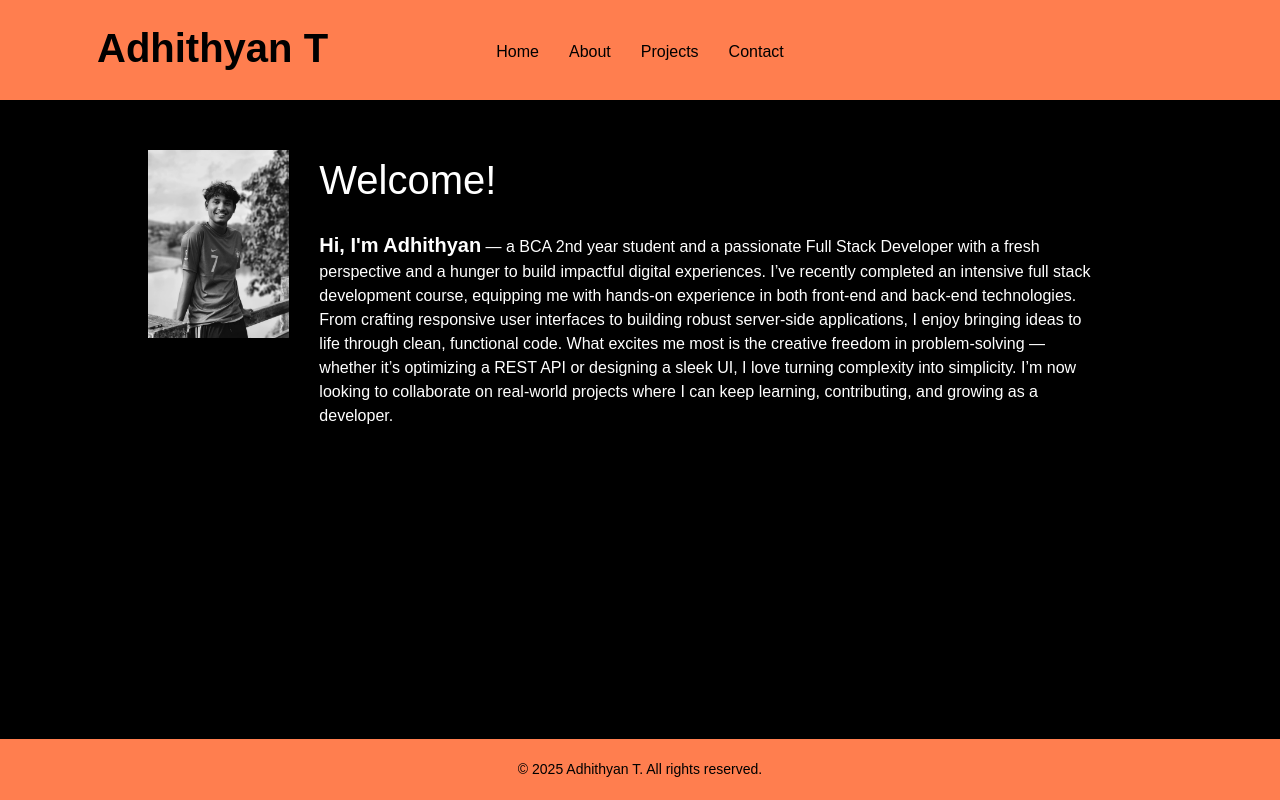
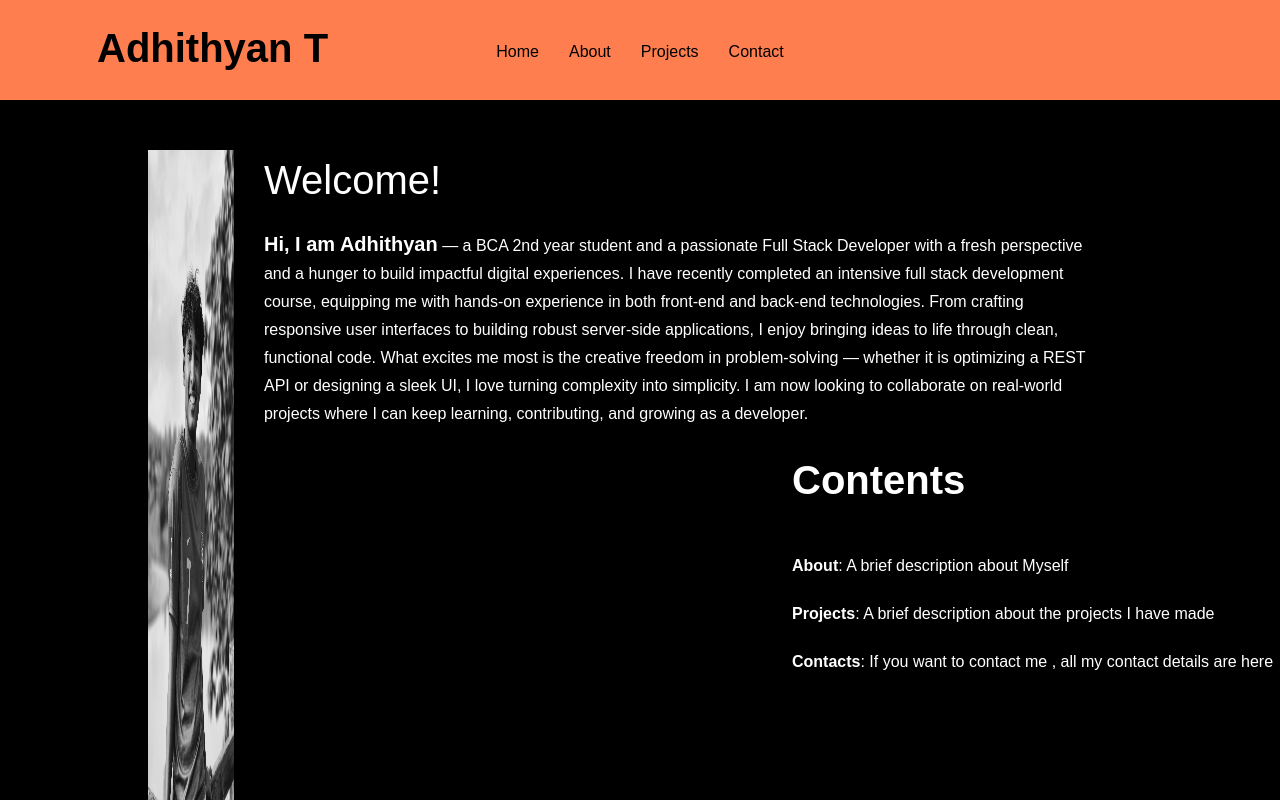
Before and after one commit to Adhiithyann/adhi-portfolio, a Next.js app: page / in a window 1280 px wide. Shown: the top 800 px of the page. Built offline with nearby package versions, Linux system fonts and the light colour scheme.

Commit message:
all changed

```diff
--- a/src/app/about/globals.css
+++ b/src/app/about/globals.css
@@ -15,7 +15,7 @@ body {
 
 header {
   background-color: #ff7e4f;
-  color: #ffffff;
+  color: #000000;
   padding: 10px 0;
   text-align: center;
   height: 100px;
@@ -37,7 +37,7 @@ header nav ul li {
 }
 
 header nav ul li a {
-  color: #ffffff;
+  color: #000000;
   text-decoration: none;
 }
 
@@ -50,7 +50,7 @@ h1 {
   background-color: #ff7e4f  ;
   text-align: center;
   padding: 20px 0;
-  color: white;
+  color: rgb(0, 0, 0);
   font-size: 14px;
 }
 
@@ -69,6 +69,14 @@ footer p {
 
 .skill{
   position: absolute;
+  top: 515px;
+  left: 212px;
+}
+.line{
+  line-height: 28px;
+}
+.education{
+  position: absolute;
   top: 330px;
   left: 212px;
 }
--- a/src/app/about/page.js
+++ b/src/app/about/page.js
@@ -36,24 +36,33 @@ export default function about() {
 
       <div className="para">
         <h1><strong>Hii , I Am Adhithyan T</strong></h1>
-        <p>
+        <p className='line'><strong>
              a BCA 2nd year
             student and a passionate Full Stack Developer with a fresh
             perspective and a hunger to build impactful digital experiences.
-            I’ve recently completed an intensive full stack development course,
+            I have recently completed an intensive full stack development course,
             equipping me with hands-on experience in both front-end and back-end
             technologies. From crafting responsive user interfaces to building
             robust server-side applications, I enjoy bringing ideas to life
             through clean, functional code. What excites me most is the creative
-            freedom in problem-solving — whether it’s optimizing a REST API or
-            designing a sleek UI, I love turning complexity into simplicity. I’m
+            freedom in problem-solving — whether it is optimizing a REST API or
+            designing a sleek UI, I love turning complexity into simplicity. I am
             now looking to collaborate on real-world projects where I can keep
-            learning, contributing, and growing as a developer.
+            learning, contributing, and growing as a developer.</strong>
           </p>
+      </div>
+      <div className='education'>
+        <h1><strong>My Education</strong></h1>
+        <p className='line'>
+          Currently I am studying at  <strong>Jamia Nadwiyya Arts & Science College</strong> , As a 2nd year BCA student <br/>
+          And from <strong>Talrop Techies Park</strong> I am completing a <strong>full stack developer course </strong> <br/>
+          I have studied <strong> German Language</strong> From <strong>Bristol International Academy , Vytilla</strong>
+
+        </p>
       </div>
       <div className='skill'>
           <h1><strong>My Skills</strong></h1>
-          <p>
+          <p className='line'>
             I have hands-on experience in web development with a solid foundation in <strong>HTML</strong> and <strong>CSS </strong>for creating responsive and structured layouts. I'm proficient in <strong>Python</strong> and have worked extensively with the <strong>Django</strong> <br/>framework for building robust backend systems and APIs. On the frontend, I use <strong>React.js</strong> to create interactive user interfaces and have also worked with <strong>Next.js</strong> for building full-stack and server-rendered <br/>React applications.
           </p>
       </div>
--- a/src/app/contact/globals.css
+++ b/src/app/contact/globals.css
@@ -58,3 +58,7 @@ h1 {
   top: 125px;
   left: 200px;
 }
+.tdec{
+  text-decoration: none;
+  color: inherit;
+}
--- a/src/app/contact/page.js
+++ b/src/app/contact/page.js
@@ -49,6 +49,7 @@ export default function Contact() {
             href="https://github.com/Adhiithyann"
             target="_blank"
             rel="noopener noreferrer"
+            className="tdec"
           >
            : Adhithyan T
           </a>
@@ -61,6 +62,7 @@ export default function Contact() {
             href="https://www.linkedin.com/in/adhithyan-t-73206a365/"
             target="_blank"
             rel="noopener noreferrer"
+            className="tdec"
           >
            : Adhithyan T
           </a>
@@ -73,6 +75,7 @@ export default function Contact() {
             href="https://www.instagram.com/adhith.yann/"
             target="_blank"
             rel="noopener noreferrer"
+            className="tdec"
           >
            : adhith.yann
           </a>
--- a/src/app/globals.css
+++ b/src/app/globals.css
@@ -1,4 +1,4 @@
-@import "tailwindcss";
+@import url(tailwindcss);
 
 html, body {
   height: 100%;
@@ -111,3 +111,16 @@ footer p {
 .image{
   margin: 30px 0px 0px 0px ;
 }
+.photo{
+  height: 730px;
+  width: 550px;
+}
+
+.content{
+  position: absolute;
+  top: 450px;
+  left: 792px;
+}
+#line{
+  line-height: 28px;
+}
--- a/src/app/page.js
+++ b/src/app/page.js
@@ -48,23 +48,28 @@ export default function Home() {
 
 
 
-          <p>
-            <strong className="Adhi">Hi, I'm Adhithyan</strong> — a BCA 2nd year
+          <p id="line">
+            <strong className="Adhi">Hi, I am Adhithyan</strong> — a BCA 2nd year
             student and a passionate Full Stack Developer with a fresh
             perspective and a hunger to build impactful digital experiences.
-            I’ve recently completed an intensive full stack development course,
+            I have recently completed an intensive full stack development course,
             equipping me with hands-on experience in both front-end and back-end
             technologies. From crafting responsive user interfaces to building
             robust server-side applications, I enjoy bringing ideas to life
             through clean, functional code. What excites me most is the creative
-            freedom in problem-solving — whether it’s optimizing a REST API or
-            designing a sleek UI, I love turning complexity into simplicity. I’m
+            freedom in problem-solving — whether it is optimizing a REST API or
+            designing a sleek UI, I love turning complexity into simplicity. I am
             now looking to collaborate on real-world projects where I can keep
             learning, contributing, and growing as a developer.
           </p>
         </div>
 
-        <div className="image"></div>
+        <div className="content">
+          <h1><strong>Contents</strong></h1> <br/>
+          <div><p><strong>About</strong>: A brief description about Myself</p></div><br/>
+          <div><p><strong>Projects</strong>: A brief description about the projects I have made</p></div><br/>
+          <div><p><strong>Contacts</strong>: If you want to contact me , all my contact details are here</p></div>
+        </div>
       </div>
       <footer className="last">
 
--- a/src/app/projects/globals.css
+++ b/src/app/projects/globals.css
@@ -22,7 +22,7 @@ header nav ul li {
 }
 
 header nav ul li a {
-  color: #ffffff;
+  color: #000000;
   text-decoration: none;
 }
 
@@ -87,3 +87,23 @@ h1 {
   top: 125px;
 
 }
+
+.card:hover{
+  transform: translateX(-10px);
+  transition: 2ms;
+  background-color: #ff7e4f;
+}
+.cardA:hover{
+  transform: translateX(-10px);
+  transition: 2ms;
+  background-color: #ff7e4f;
+}
+.cardB:hover{
+  transform: translateX(-10px);
+  transition: 2ms;
+  background-color: #ff7e4f;
+}
+.tdec{
+  text-decoration: none;
+  color: inherit;
+}
--- a/src/app/projects/page.js
+++ b/src/app/projects/page.js
@@ -41,9 +41,9 @@ export default function Contact() {
             <h2><strong>1.Basic Static Website</strong></h2><br />
 
 
-            Tech Used: HTML, CSS, <br />
+            <strong>Tech Used</strong>: HTML, CSS, <br />
 
-            Features: <br />
+           <strong>Features:</strong> <br />
 
             Responsive navbar ,
 
@@ -53,10 +53,10 @@ export default function Contact() {
 
             Basic CSS styling <br />
 
-            Goal: <br />
+            <strong>Goal:</strong> <br />
             Build foundational HTML/CSS skills using semantic elements and common web features. <br />
 
-            Note: First project, not yet pushed to GitHub.
+            <strong>Note:</strong> First project, not yet pushed to GitHub.
           </div>
 
           <div className='cardA'>
@@ -71,21 +71,23 @@ export default function Contact() {
 
               Shows result + score (win/loss/draw)
 
-              Interactive UI with DOM updates
+              Interactive UI with DOM updates <br/>
 
               <strong>Goal:</strong>
               Practice DOM manipulation, event handling, and basic game logic. <br /><br />
 
               🔗 Live:  <a href='https://rock-paper-scissor-rho-lac.vercel.app/'
                 target="_blank"
-                rel="noopener noreferrer">rock-paper-scissor.vercel.app </a><br />
+                rel="noopener noreferrer"
+                className='tdec'><strong>rock-paper-scissor</strong> </a><br />
               📁 Repo:  <a href='https://github.com/Adhiithyann/ROCK-PAPER-SCISSOR'
                 target="_blank"
-                rel="noopener noreferrer">GitHub Link </a>
+                rel="noopener noreferrer"
+                className='tdec'><strong>GitHub Link</strong> </a>
             </p>
           </div>
           <div className='cardB'>
-            <h2><strong>3. Portfolio Website (Next.js)</strong></h2><br />
+            <h2><strong>3. Portfolio Website </strong></h2><br />
             <p>
 
               <strong>Tech:</strong>  Next.js, React, CSS Modules<br />
@@ -100,14 +102,16 @@ export default function Contact() {
               Contact form with validation<br />
 
               <strong>Goal:</strong>
-              Build a modern, professional portfolio using React & Next.js, with a focus on SEO, performance, and clean design.<br/> <br/>
+              Build a modern, professional portfolio using React & Next.js<br/> <br/>
 
               🔗 Live:  <a href=''
                 target="_blank"
-                rel="noopener noreferrer">rock-paper-scissor.vercel.app </a><br />
+                rel="noopener noreferrer"
+                className='tdec'><strong>My Portfolio</strong> </a><br />
               📁 Repo:  <a href='https://github.com/Adhiithyann/adhi-portfolio'
                 target="_blank"
-                rel="noopener noreferrer">GitHub Link </a>
+                rel="noopener noreferrer"
+                className='tdec'><strong>GitHub Link</strong> </a>
 
             </p>
           </div>
```
